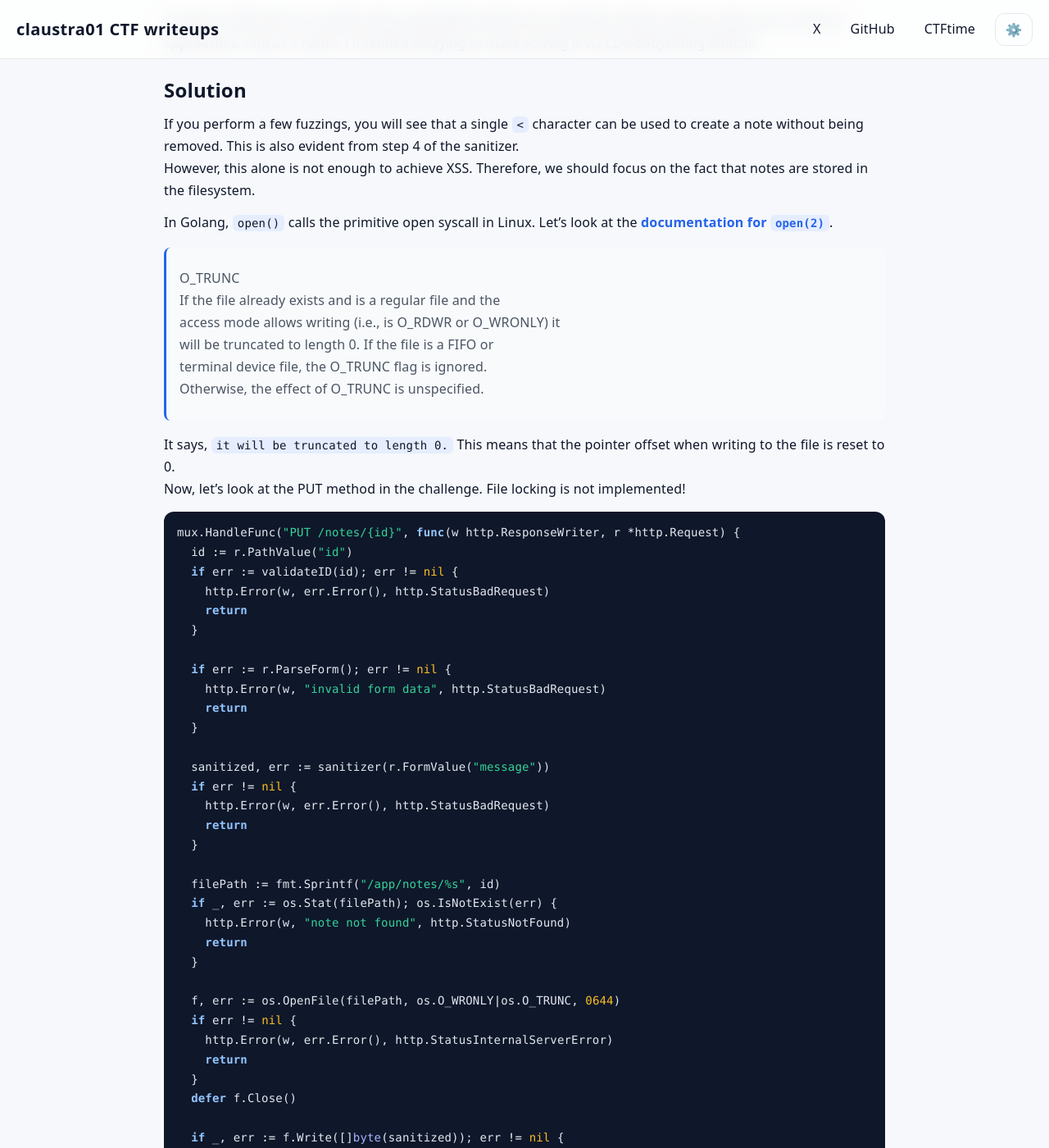
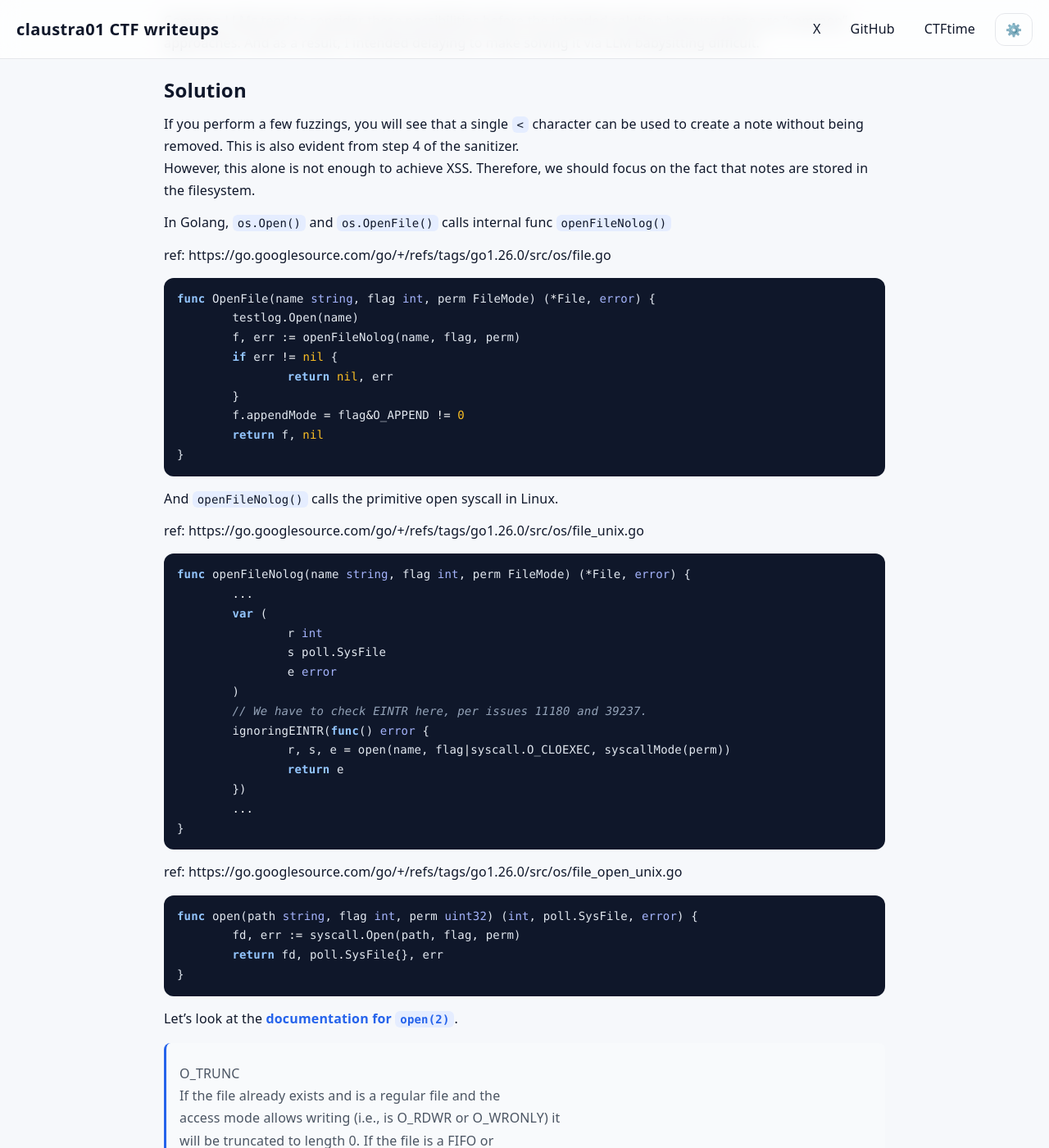
Before and after one commit to claustra01/my-ctf-writeups, a Jekyll site: the page built from _writeups/sekaictf_2026.md, in a window 1280 px wide and 1400 px high, scrolled down 5936 px. Shown: the whole window at 82% size. Built offline with Jekyll 4.4.1, drawn with Linux system fonts in a browser that asks for light colours.

Commit message:
update sekaictf 2026

````diff
--- a/_writeups/sekaictf_2026.md
+++ b/_writeups/sekaictf_2026.md
@@ -236,7 +236,51 @@ Common LLMs tend to consider these possibilities before the intended solution be
 If you perform a few fuzzings, you will see that a single `<` character can be used to create a note without being removed. This is also evident from step 4 of the sanitizer.
 However, this alone is not enough to achieve XSS. Therefore, we should focus on the fact that notes are stored in the filesystem.
 
-In Golang, `open()` calls the primitive open syscall in Linux. Let's look at the [documentation for `open(2)`](https://man7.org/linux/man-pages/man2/open.2.html).
+In Golang, `os.Open()` and `os.OpenFile()` calls internal func `openFileNolog()`
+
+ref: https://go.googlesource.com/go/+/refs/tags/go1.26.0/src/os/file.go
+```go
+func OpenFile(name string, flag int, perm FileMode) (*File, error) {
+	testlog.Open(name)
+	f, err := openFileNolog(name, flag, perm)
+	if err != nil {
+		return nil, err
+	}
+	f.appendMode = flag&O_APPEND != 0
+	return f, nil
+}
+```
+
+And `openFileNolog()` calls the primitive open syscall in Linux.
+
+ref: https://go.googlesource.com/go/+/refs/tags/go1.26.0/src/os/file_unix.go
+```go
+func openFileNolog(name string, flag int, perm FileMode) (*File, error) {
+	...
+	var (
+		r int
+		s poll.SysFile
+		e error
+	)
+	// We have to check EINTR here, per issues 11180 and 39237.
+	ignoringEINTR(func() error {
+		r, s, e = open(name, flag|syscall.O_CLOEXEC, syscallMode(perm))
+		return e
+	})
+	...
+}
+```
+
+ref: https://go.googlesource.com/go/+/refs/tags/go1.26.0/src/os/file_open_unix.go
+```go
+func open(path string, flag int, perm uint32) (int, poll.SysFile, error) {
+	fd, err := syscall.Open(path, flag, perm)
+	return fd, poll.SysFile{}, err
+}
+```
+
+
+Let's look at the [documentation for `open(2)`](https://man7.org/linux/man-pages/man2/open.2.html).
 
 >  O_TRUNC
 >   If the file already exists and is a regular file and the
````
